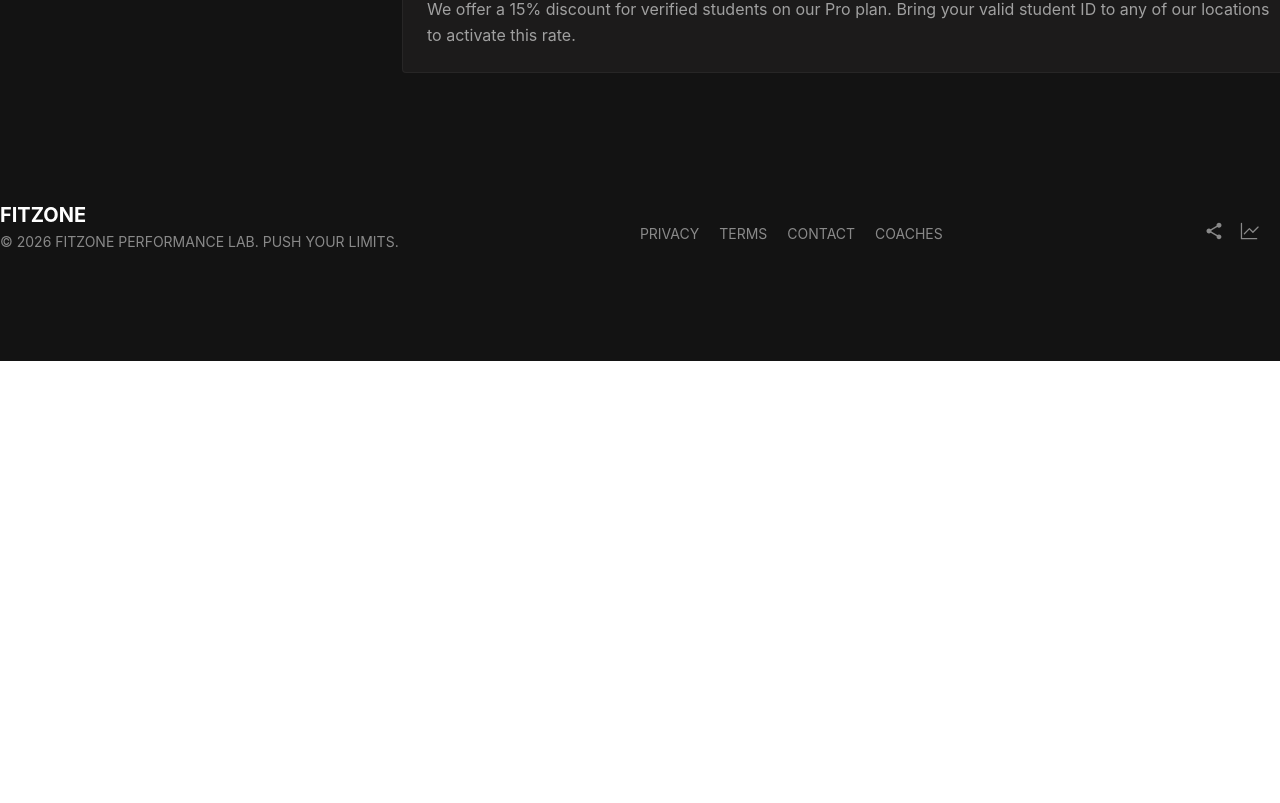
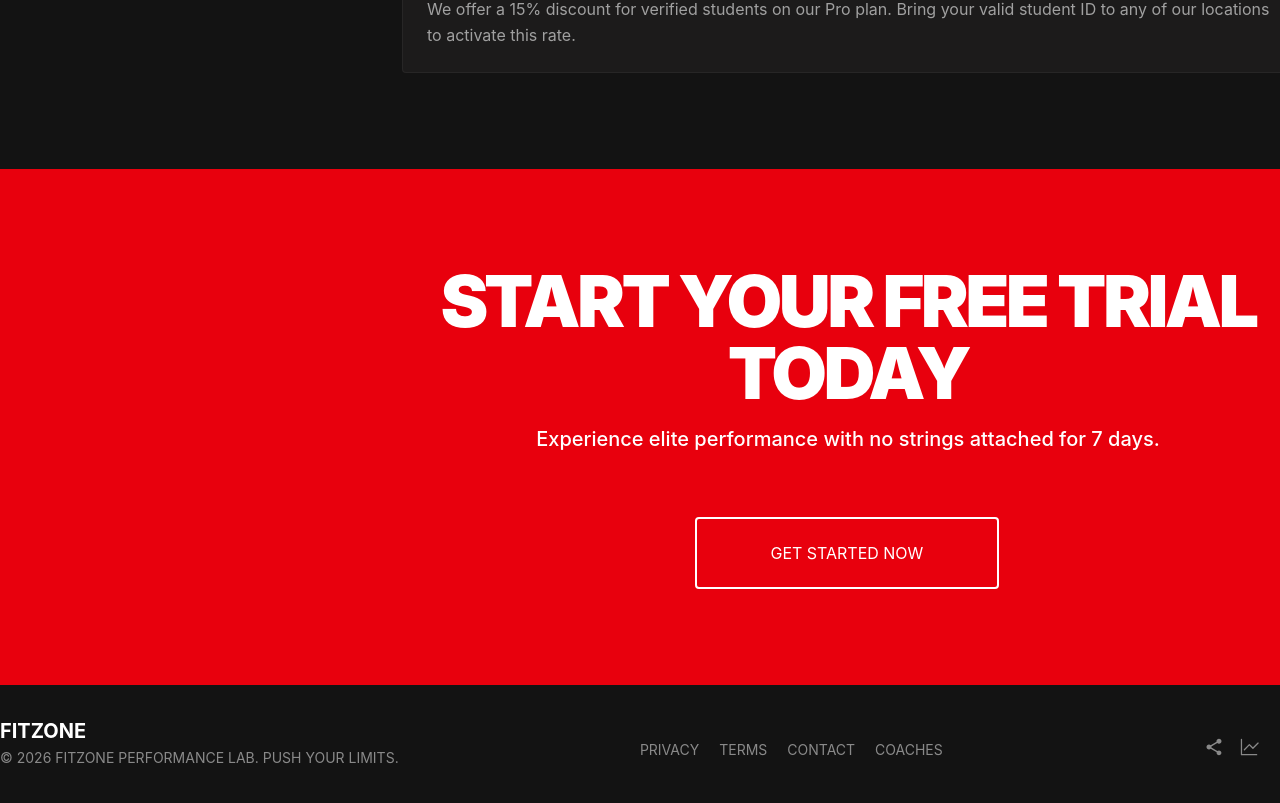
Before and after one commit to tekilaofficielpro/fitzone, a React (Vite) app: page /pricing in a window 1280 px wide. Shown: the part 2615-3418 px from the top of the page. Before the commit the page ends 2976 px from the top, so only its background shows below. Built offline with nearby package versions, Linux system fonts and the light colour scheme.

Commit message:
Section finale CTA

```diff
--- a/src/pages/niniPages/Pricing.jsx
+++ b/src/pages/niniPages/Pricing.jsx
@@ -151,7 +151,6 @@ const Pricing = () => {
       </div>
     </section>
 
-
     {/* FAQ Section */}
     <section className="w-[1685px] h-[766px] text-white py-[96px] px-[402px] bg-[#131313]">
       <div className='w-[896px] h-[574px] max-w-[896px] flex flex-col gap-[64px]'>
@@ -197,6 +196,15 @@ const Pricing = () => {
         </div>
       </div>
     </section>
+
+    {/* Section - Finale CTA */}
+    <section className="w-[1688px] h-[516px] text-white py-[96px] px-[400px] bg-[#E8000D]">
+      <div className='w-[896px] h-[324px] max-w-[728px] flex flex-col gap-[32px]'>
+        <h1 className='w-[896px] h-[144px] font-black text-[72px] leading-[72px] tracking-[-3.6px] text-center'>START YOUR FREE TRIAL TODAY</h1>
+        <h2 className='w-[896px] h-[44px] font-medium text-[20px] leading-[28px] tracking-normal text-center position relative bottom-[16px]'>Experience elite performance with no strings attached for 7 days.</h2>
+        <button className='w-[303.81px] h-[72px] px-[48px] py-[20px] rounded-[4px] border-2 opacity-100 position relative left-[295px]'>GET STARTED NOW</button>
+      </div>
+    </section>
     </>
   )
 }
```
